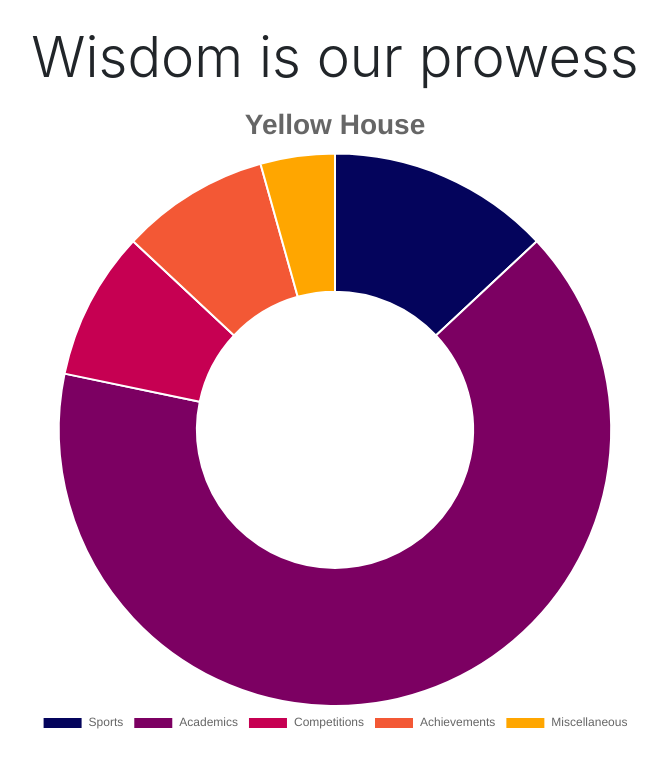
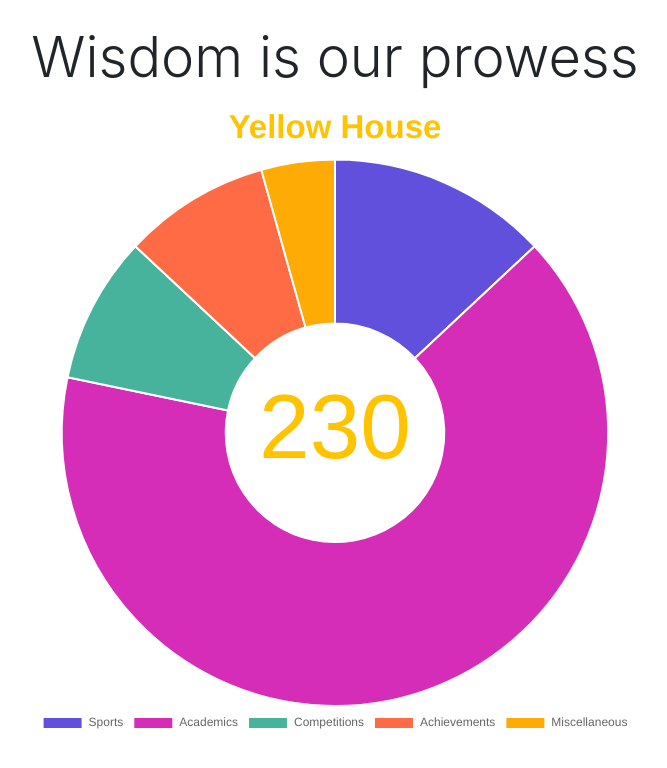
Before and after one commit to saarthakchats/housecup, a Django app: a page that uses points/templates/points/housepage.html in a window 1280 px wide. Shown: the top 768 px of the page, without its empty margins (305-972 px from the left). Run offline with Django 3.2, Linux system fonts and the light colour scheme; data comes from the database, SQL or seed files in the repository; some libraries are stand-ins or nearby versions.

Commit message:
added text in the middle added color to text

```diff
--- a/points/templates/points/housepage.html
+++ b/points/templates/points/housepage.html
@@ -12,13 +12,54 @@
 		<canvas id="myChart"></canvas>
 		<script src="https://cdn.jsdelivr.net/npm/chart.js@2.8.0"></script>
 		<script type="text/javascript">
+			Chart.pluginService.register({
+				beforeDraw: function (chart) {
+					if (chart.config.options.elements.center) {
+						//Get ctx from string
+						var ctx = chart.chart.ctx;
+
+						//Get options from the center object in options
+						var centerConfig = chart.config.options.elements.center;
+						var fontStyle = centerConfig.fontStyle || 'Arial';
+						var txt = centerConfig.text;
+						var color = centerConfig.color || '#000';
+						var sidePadding = centerConfig.sidePadding || 20;
+						var sidePaddingCalculated = (sidePadding/100) * (chart.innerRadius * 2)
+						//Start with a base font of 30px
+						ctx.font = "30px " + fontStyle;
+
+						//Get the width of the string and also the width of the element minus 10 to give it 5px side padding
+						var stringWidth = ctx.measureText(txt).width;
+						var elementWidth = (chart.innerRadius * 2) - sidePaddingCalculated;
+
+						// Find out how much the font can grow in width.
+						var widthRatio = elementWidth / stringWidth;
+						var newFontSize = Math.floor(30 * widthRatio);
+						var elementHeight = (chart.innerRadius * 2);
+
+						// Pick a new font size so it will not be larger than the height of label.
+						var fontSizeToUse = Math.min(newFontSize, elementHeight);
+
+						//Set font settings to draw it correctly.
+						ctx.textAlign = 'center';
+						ctx.textBaseline = 'middle';
+						var centerX = ((chart.chartArea.left + chart.chartArea.right) / 2);
+						var centerY = ((chart.chartArea.top + chart.chartArea.bottom) / 2);
+						ctx.font = fontSizeToUse+"px " + fontStyle;
+						ctx.fillStyle = color;
+
+						//Draw text in center
+						ctx.fillText(txt, centerX, centerY);
+					}
+				}
+			});
 			var ctx = document.getElementById('myChart').getContext('2d');
 			var myDoughnutChart = new Chart(ctx, {
 				type: 'doughnut',
 				data: {
 					datasets: [{
 						data: [{{house.sports}}, {{house.academics}}, {{house.competitions}}, {{house.achievements}}, {{house.misc}}],
-						backgroundColor: ['#04045c', '#7c0062', '#c60052', '#f35835', '#ffa600']
+						backgroundColor: ['#6050DC', '#D52DB7', '#47B39C', '#FF6B45', '#FFAB05']
 					}],
 					// These labels appear in the legend and in the tooltips when hovering different arcs
 					labels: [
@@ -30,16 +71,19 @@
 					]
 				},
 				options: {
+					cutoutPercentage: 40,
 					title: {
 						display: true,
 						text: '{{ house.name }} House',
+						position: 'top',
 						fontStyle: 'bold',
-						fontSize: 28,
-						// fontColor: '#{{house.colour}}',
+						fontSize: 33,
+						fontColor: '#{{house.colour}}',
+						padding: 10
 					},
 					animation: {
 						duration: 2500,
-						easing: 'easeInQuart'
+						easing: 'easeInQuart',
 					},
 					legend: {
 						display: true,
@@ -47,6 +91,13 @@
 						labels: {
 							padding: 10
 						}
+					},
+					elements: {
+						center: {
+							text: '{{house.points}}',
+		          color: '#{{house.colour}}',
+		          sidePadding: 30
+						}
 					}
 				}
 			});
```
